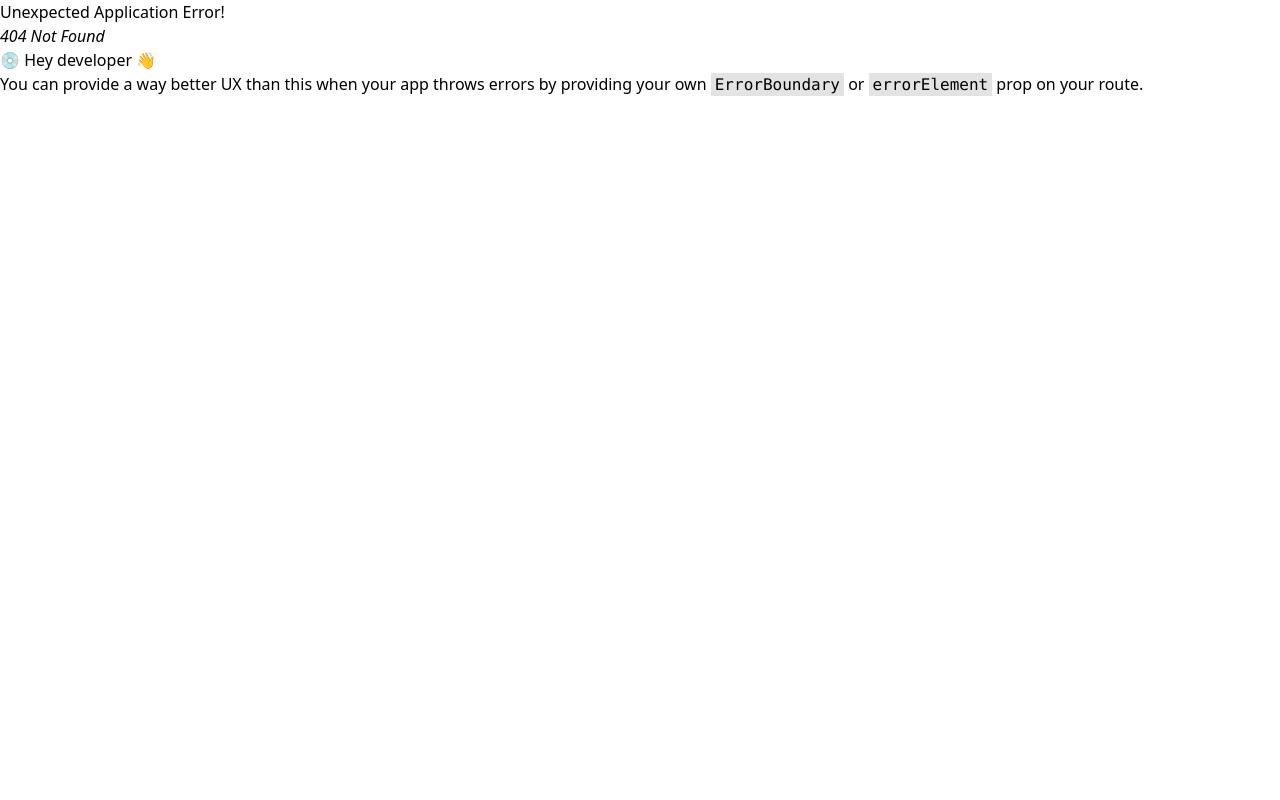
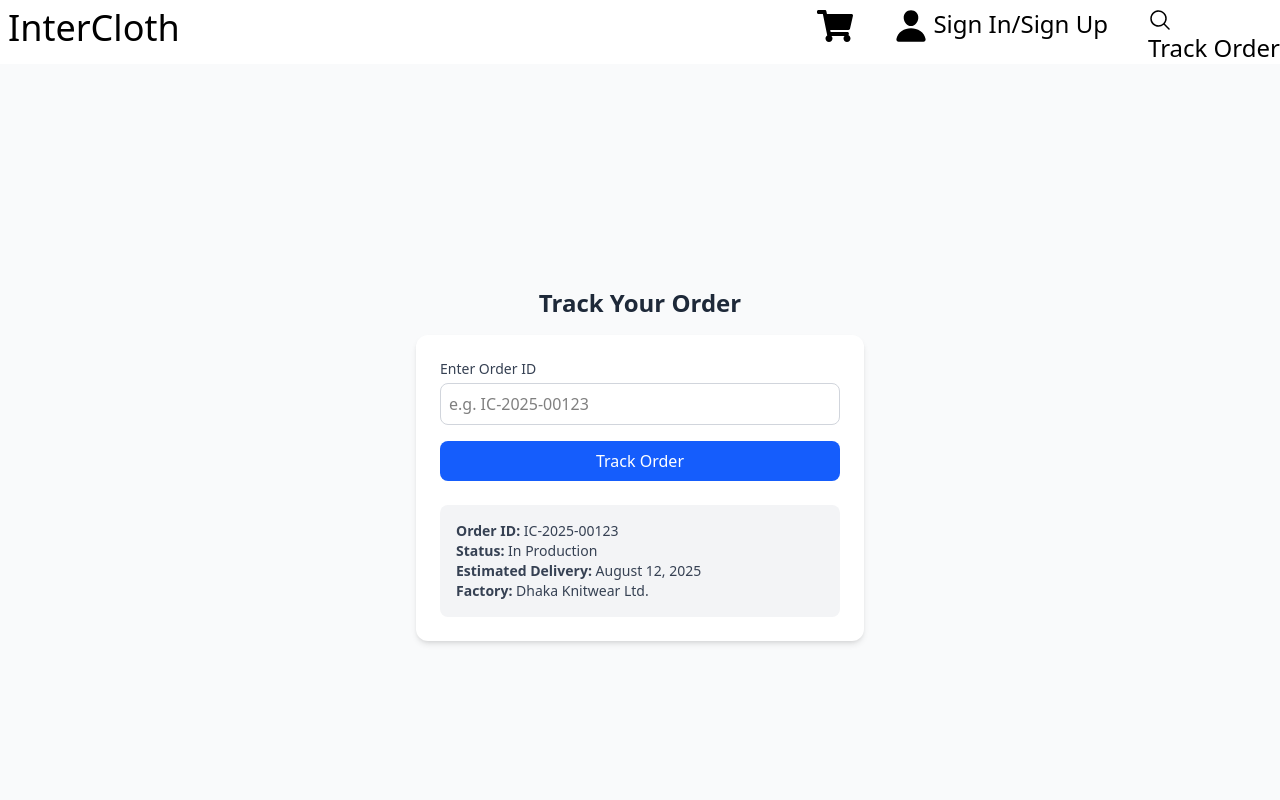
Before and after one commit to MuftiBinHabib/InterCloth, a React (Vite) app: page /trackorder in a window 1280 px wide. Before the commit this address had no page. Shown: the top 800 px of the page. Built offline with nearby package versions, Linux system fonts and the light colour scheme.

Commit message:
added track order

```diff
--- a/components/Header.jsx
+++ b/components/Header.jsx
@@ -3,6 +3,7 @@ import { FaShoppingCart } from "react-icons/fa";
 import { IoPerson } from "react-icons/io5";
 import { CiMenuBurger } from "react-icons/ci";
 import { Link } from 'react-router';
+import { HiMagnifyingGlass } from "react-icons/hi2";
 
 
 const Header = () => {
@@ -22,6 +23,7 @@ const Header = () => {
     <ul className=' hidden lg:flex justify-between gap-10 mt-2'>
         <Link to='/checkout'><li className='text-4xl'><FaShoppingCart /></li></Link>
         <Link to='/login'><li className='text-4xl flex'><IoPerson /><span className='text-2xl ms-1'>Sign In/Sign Up</span></li></Link>
+         <Link to='/trackorder'><li className='text-2xl'><HiMagnifyingGlass /> Track Order</li></Link>
 
 
     </ul>
--- /dev/null
+++ b/components/pages/TrackOrder.jsx
@@ -0,0 +1,36 @@
+import React from 'react'
+
+
+const TrackOrder = () => {
+  return (
+    <div className="min-h-screen bg-gray-50 flex flex-col items-center justify-center p-4">
+      <h1 className="text-2xl font-bold mb-4 text-gray-800">Track Your Order</h1>
+
+      <div className="bg-white shadow-md rounded-xl p-6 w-full max-w-md">
+        <label htmlFor="orderId" className="block text-sm font-medium text-gray-700 mb-1">
+          Enter Order ID
+        </label>
+        <input
+          type="text"
+          id="orderId"
+          placeholder="e.g. IC-2025-00123"
+          className="w-full border border-gray-300 rounded-lg p-2 mb-4 focus:outline-none focus:ring-2 focus:ring-blue-500"
+        />
+
+        <button className="w-full bg-blue-600 text-white py-2 rounded-lg hover:bg-blue-700 transition">
+          Track Order
+        </button>
+
+        {/* Static sample output for MVP */}
+        <div className="mt-6 bg-gray-100 p-4 rounded-lg text-sm text-gray-700">
+          <p><strong>Order ID:</strong> IC-2025-00123</p>
+          <p><strong>Status:</strong> In Production</p>
+          <p><strong>Estimated Delivery:</strong> August 12, 2025</p>
+          <p><strong>Factory:</strong> Dhaka Knitwear Ltd.</p>
+        </div>
+      </div>
+    </div>
+  )
+}
+
+export default TrackOrder
--- a/emailextractor.html
+++ /dev/null
@@ -1,35 +0,0 @@
-<!DOCTYPE html>
-<html>
-<head>
-  <title>Email Extractor by Order</title>
-</head>
-<body>
-  <h2>Email Extractor</h2>
-  <textarea id="rawInput" rows="15" cols="100" placeholder="Paste your raw data here..."></textarea><br><br>
-  <button onclick="extractEmails()">Extract Emails</button>
-
-  <h3>Result:</h3>
-  <pre id="output"></pre>
-
-  <script>
-    function extractEmails() {
-      const input = document.getElementById('rawInput').value;
-
-      // Extract emails after "Email :"
-      const emailMatches = [...input.matchAll(/Email\s*:\s*([A-Za-z0-9._%+-]+@[A-Za-z0-9.-]+\.[A-Za-z]{2,})/g)];
-      const emails = emailMatches.map(match => match[1]);
-
-      // Extract first 3 names (based on 1. 2. 3. pattern)
-      const nameMatches = [...input.matchAll(/\d+\.\s*([^\n]+)/g)];
-      const names = nameMatches.slice(0, emails.length).map(match => match[1].trim());
-
-      let result = '';
-      for (let i = 0; i < emails.length; i++) {
-        result += `${names[i] || 'Unknown'} → ${emails[i]}\n`;
-      }
-
-      document.getElementById('output').textContent = result || 'No emails found.';
-    }
-  </script>
-</body>
-</html>
```
Also changed, not shown: src/main.jsx (+6 -1 lines).
